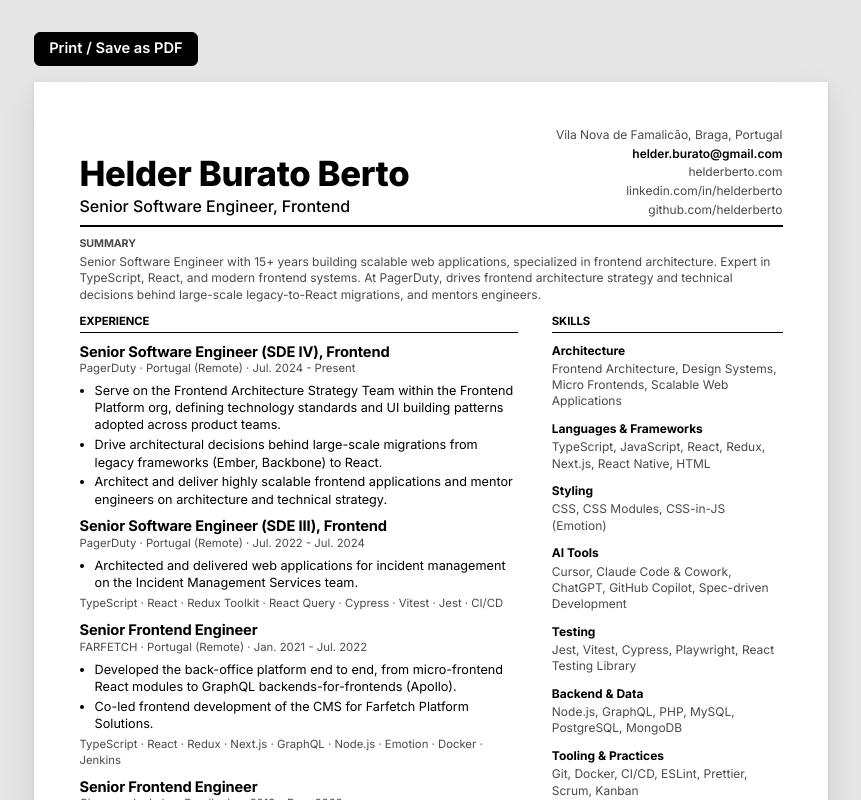
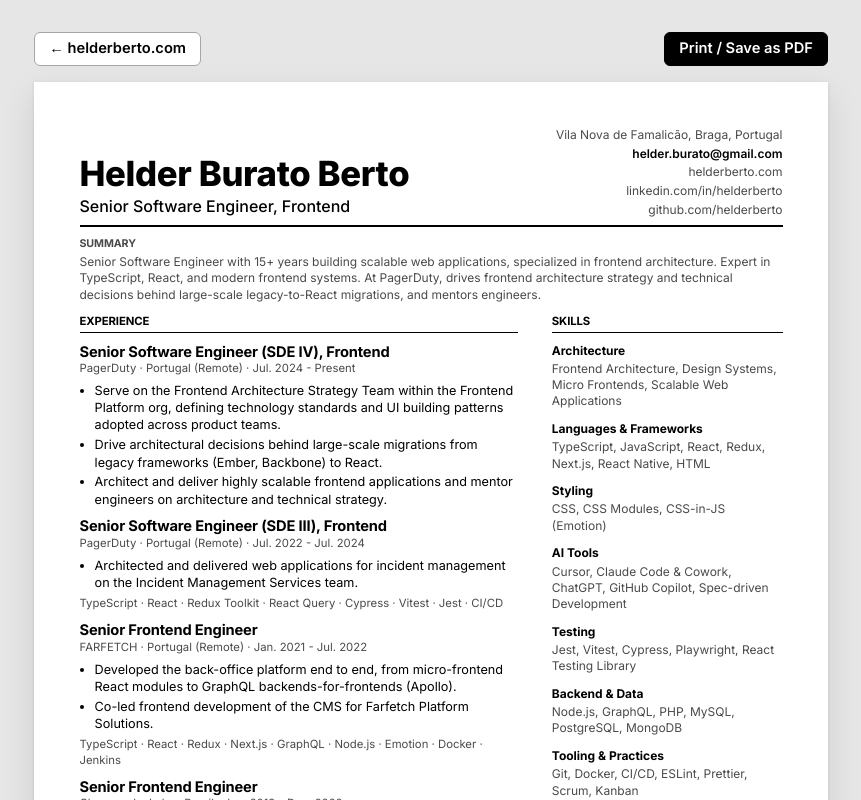
Before and after one commit to helderberto/helderberto.com, a Next.js app: page /resume in a window 1280 px wide. Shown: the top 800 px of the page, without its empty margins (209-1070 px from the left). Built offline with nearby package versions, Linux system fonts and the light colour scheme.

Commit message:
feat: add back-to-site link on resume toolbar (screen only)

```diff
--- a/src/app/resume/page.tsx
+++ b/src/app/resume/page.tsx
@@ -1,3 +1,4 @@
+import { siteConfig } from '@/config/site';
 import { detailedExperience, earlierExperience, resume } from '@/data/resume';
 import { PrintButton } from './PrintButton';
 import styles from './resume.module.css';
@@ -6,6 +7,9 @@ export default function Resume() {
   return (
     <div className="rs-root">
       <div className="rs-toolbar rs-no-print">
+        <a href={siteConfig.url} className="rs-button rs-button--ghost">
+          ← helderberto.com
+        </a>
         <PrintButton />
       </div>
 
--- a/src/app/resume/resume.css
+++ b/src/app/resume/resume.css
@@ -78,6 +78,18 @@
   cursor: pointer;
 }
 
+.rs-button--ghost {
+  color: var(--rs-ink);
+  background: #fff;
+  border-color: var(--rs-line);
+  text-decoration: none;
+}
+
+.rs-button--ghost:hover {
+  text-decoration: none;
+  border-color: var(--rs-ink);
+}
+
 /* Screen-hidden, print-visible (e.g. phone number: printed CV only, not the web) */
 .rs-print-only {
   display: none;
```
